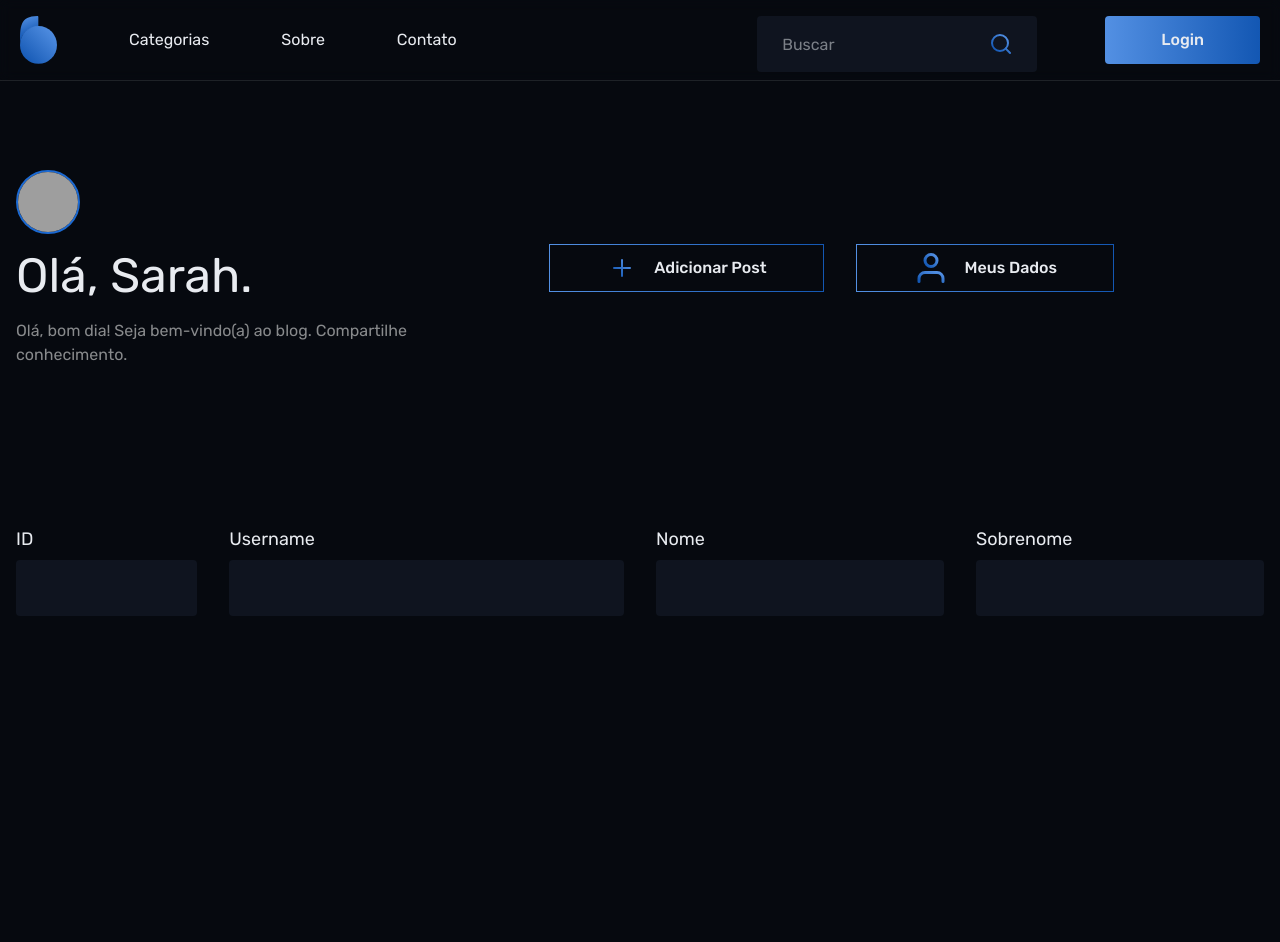
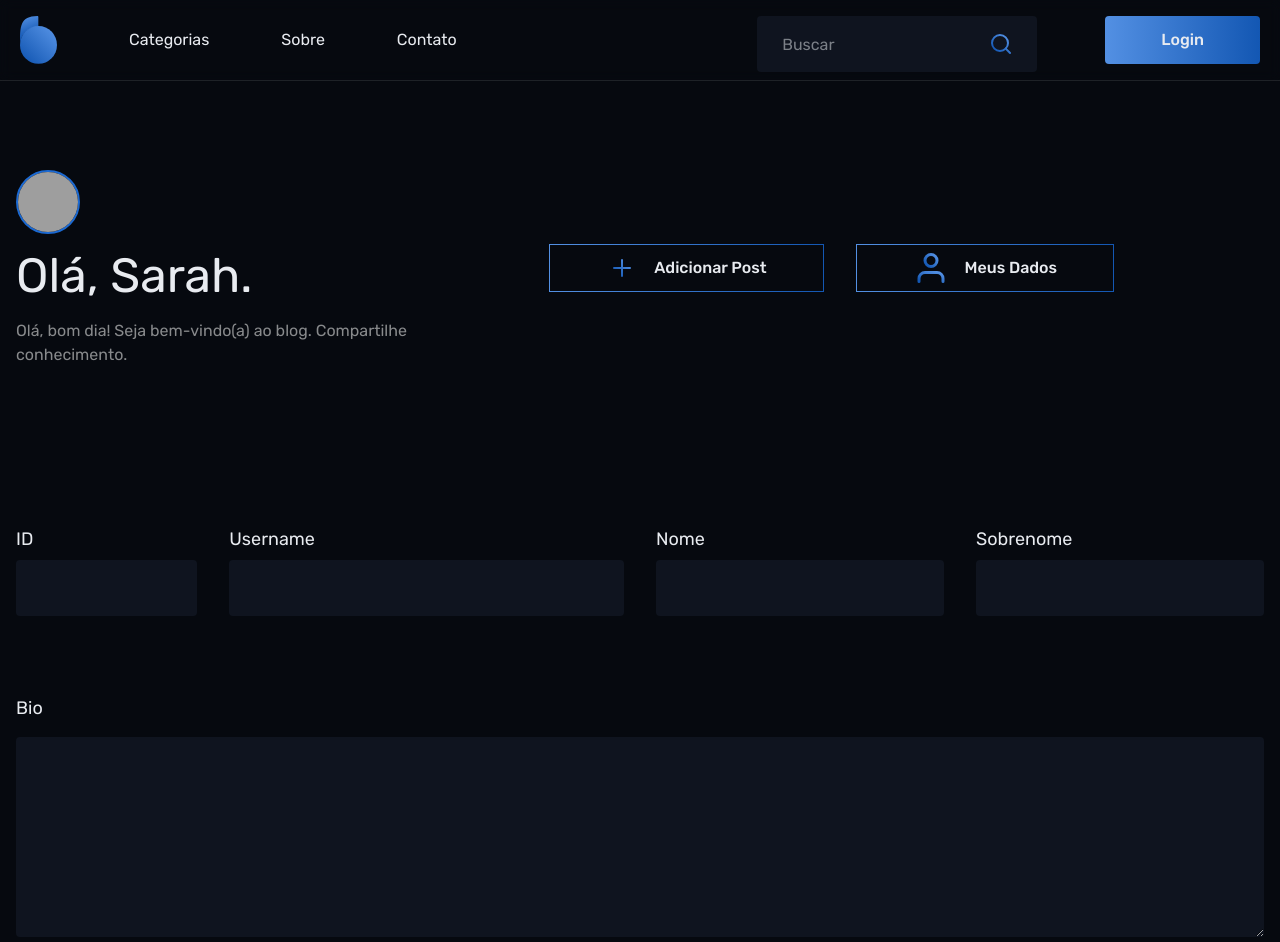
Before and after one commit to silvamaarcus/blog-nextgen, a React (Vite) app: page /profile in a window 1280 px wide. Shown: the top 942 px of the page. Built offline with nearby package versions, Linux system fonts and the light colour scheme; grey boxes are pictures that could not be loaded.

Commit message:
feat: add Bio section with Textarea component to ProfilePage

```diff
--- a/src/features/profile/index.tsx
+++ b/src/features/profile/index.tsx
@@ -7,6 +7,7 @@ import {
     TextTitle,
 } from '@/shared/assets/components/ui';
 import Avatar from '@/shared/assets/components/ui/Avatar';
+import Textarea from '@/shared/assets/components/ui/Textarea';
 import { PlusIcon, UserIcon } from '@/shared/assets/icons';
 
 const ProfilePage = () => {
@@ -93,6 +94,15 @@ const ProfilePage = () => {
                             </div>
                         </div>
                     </div>
+
+                    <div className="mt-20 grid grid-cols-1 items-center gap-8 px-4 sm:grid-cols-12">
+                        <div className="flex w-full flex-col gap-4 sm:col-span-12">
+                            <TextBase size="b2" color="secondary">
+                                Bio
+                            </TextBase>
+                            <Textarea />
+                        </div>
+                    </div>
                 </div>
             </section>
 
```
